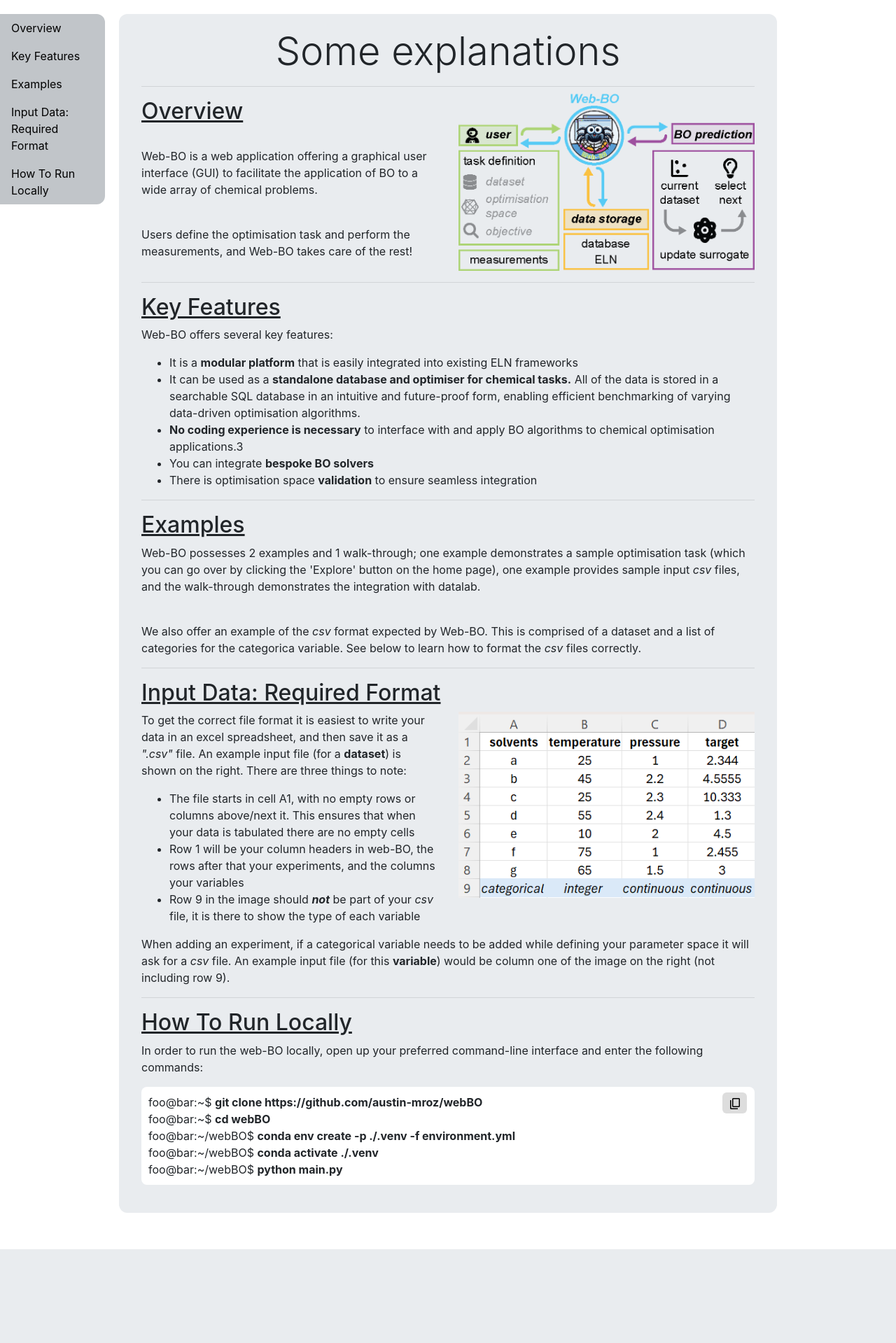
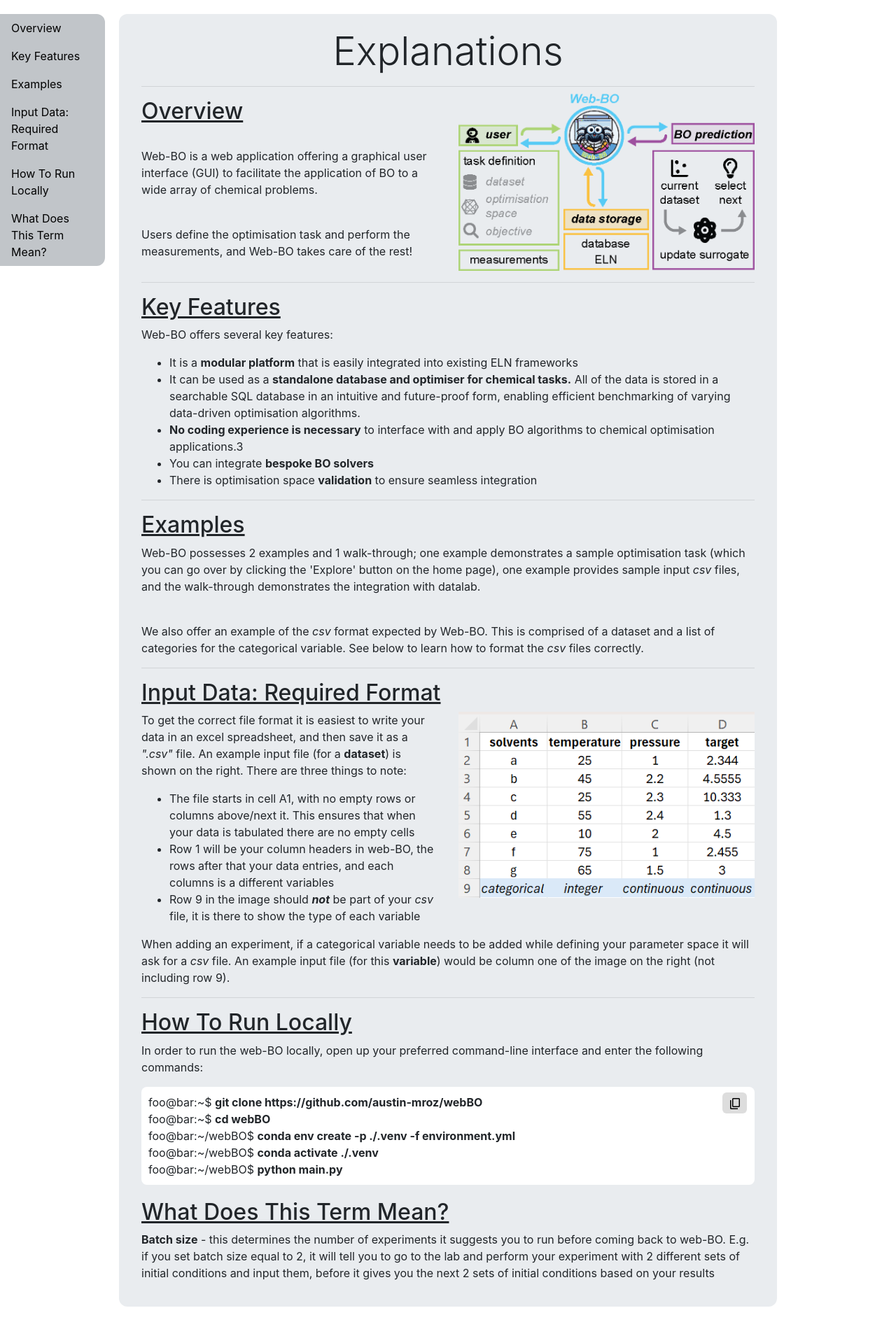
Before and after one commit to ImperialCollegeLondon/webBO, a Flask app: page /explanations in a window 1280 px wide. Shown: the part 56-1975 px from the top of the page at 70% size. Before the commit the page ends 1841 px from the top, so only its background shows below. Run offline with Flask 3, Linux system fonts and the light colour scheme; the visitor is signed in with stand-in values (Sample User, id 1); data that the repository does not hold is empty; some libraries are stand-ins or nearby versions.

Commit message:
Correct various small errors

```diff
--- a/website/templates/explanations.html
+++ b/website/templates/explanations.html
@@ -82,13 +82,14 @@
         <a class="nav-link" href="#Examples">Examples</a>
         <a class="nav-link" href="#Input_Data_Required_Format">Input Data: Required Format</a>
         <a class="nav-link" href="#How_To_Run_Locally">How To Run Locally</a>
+        <a class="nav-link" href="#What_Does_This_Term_Mean?">What Does This Term Mean?</a>
     </nav>
 </div>
 
 <div class="content">
     <div class="container">
         <div class="jumbotron">
-            <h1 class="display-4 text-center">Some explanations</h1>
+            <h1 class="display-4 text-center">Explanations</h1>
             <hr>
 
 
@@ -127,7 +128,7 @@
                 input <i>csv</i> files, and the walk-through demonstrates the integration with datalab.</p>
 
             </br>
-            <p>We also offer an example of the <i>csv</i> format expected by Web-BO. This is comprised of a dataset and a list of categories for the categorica
+            <p>We also offer an example of the <i>csv</i> format expected by Web-BO. This is comprised of a dataset and a list of categories for the categorical
                 variable. See below to learn how to format the <i>csv</i> files correctly.</p>
 
 
@@ -141,7 +142,7 @@
                         An example input file (for a <b>dataset</b>) is shown on the right. There are three things to note:</p>
                         <ul>
                             <li>The file starts in cell A1, with no empty rows or columns above/next it. This ensures that when your data is tabulated there are no empty cells</li>
-                            <li>Row 1 will be your column headers in web-BO, the rows after that your experiments, and the columns your variables</li>
+                            <li>Row 1 will be your column headers in web-BO, the rows after that your data entries, and each columns is a different variables</li>
                             <li>Row 9 in the image should <b><i>not</i></b> be part of your <i>csv</i> file, it is there to show the type of each variable</li>
                         </ul>
                 </div>
@@ -151,9 +152,6 @@
             </div>
             <p>When adding an experiment, if a categorical variable needs to be added while defining your parameter space it will ask for a <i>csv</i> file. An
                 example input file (for this <b>variable</b>) would be column one of the image on the right (not including row 9).</p>
-            <!--<svg class="custom-svg-line" viewBox="0 0 100 10">
-                <path fill="none" stroke="#ccc" stroke-width="2" d="M0,5 Q10,0 20,5 T40,5 Q50,0 60,5 T80,5 Q90,0 100,5"></path>
-            </svg>-->
             <hr>
 
 
@@ -169,6 +167,18 @@
                     <img id="copyImg" src="{{ url_for('static', filename='clipboard_icon_v01.png') }}" alt="Copy icon">
                 </div>
             </div>
+
+            <h2 id="What Does This Term Mean?" class="text-left"><u>What Does This Term Mean?</u></h2>
+            <div class="row">
+                <div class="col-md-12">
+                    <p>
+                        <b>Batch size</b> - this determines the number of experiments it suggests you to run before coming back to web-BO.
+                        E.g. if you set batch size equal to 2, it will tell you to go to the lab and perform your experiment with 2 different
+                        sets of initial conditions and input them, before it gives you the next 2 sets of initial conditions based on your results
+                    </p>
+                </div>
+            <hr>
+
         </div>
     </div>
 </div>
```
